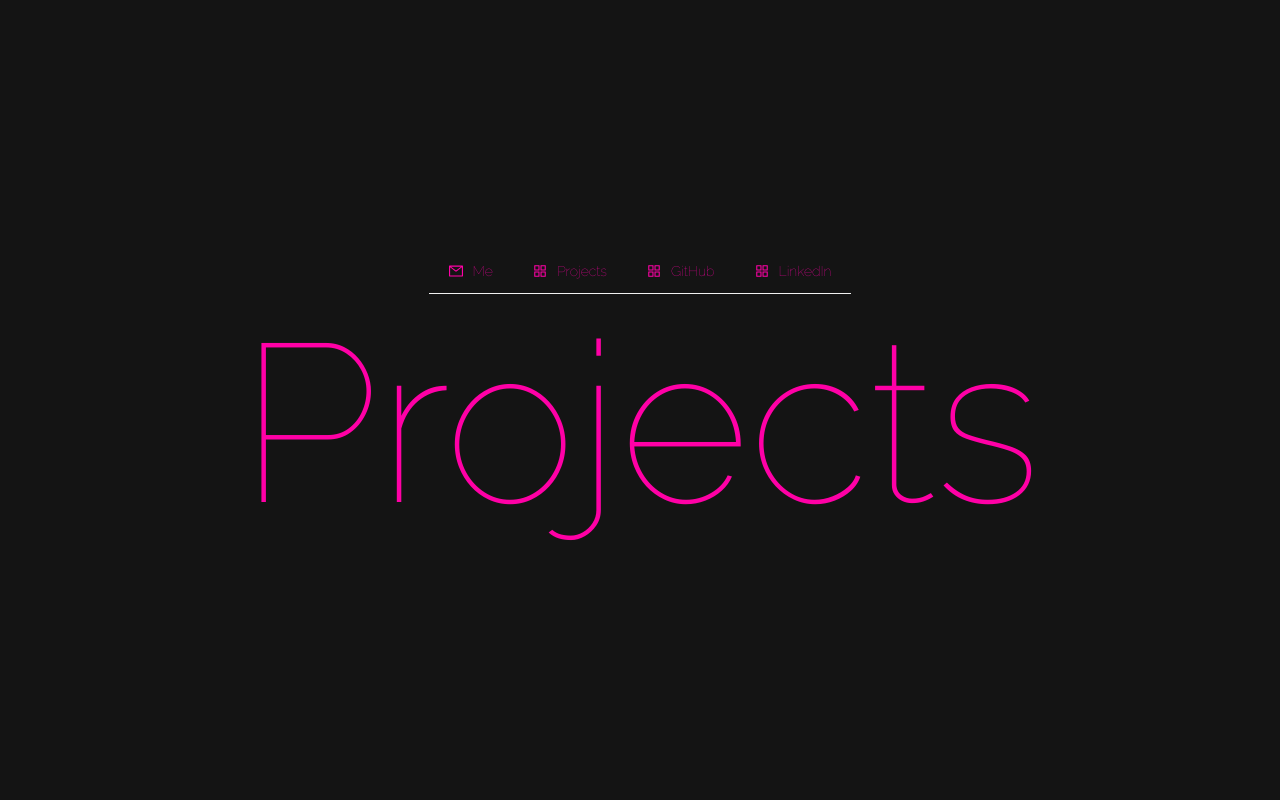
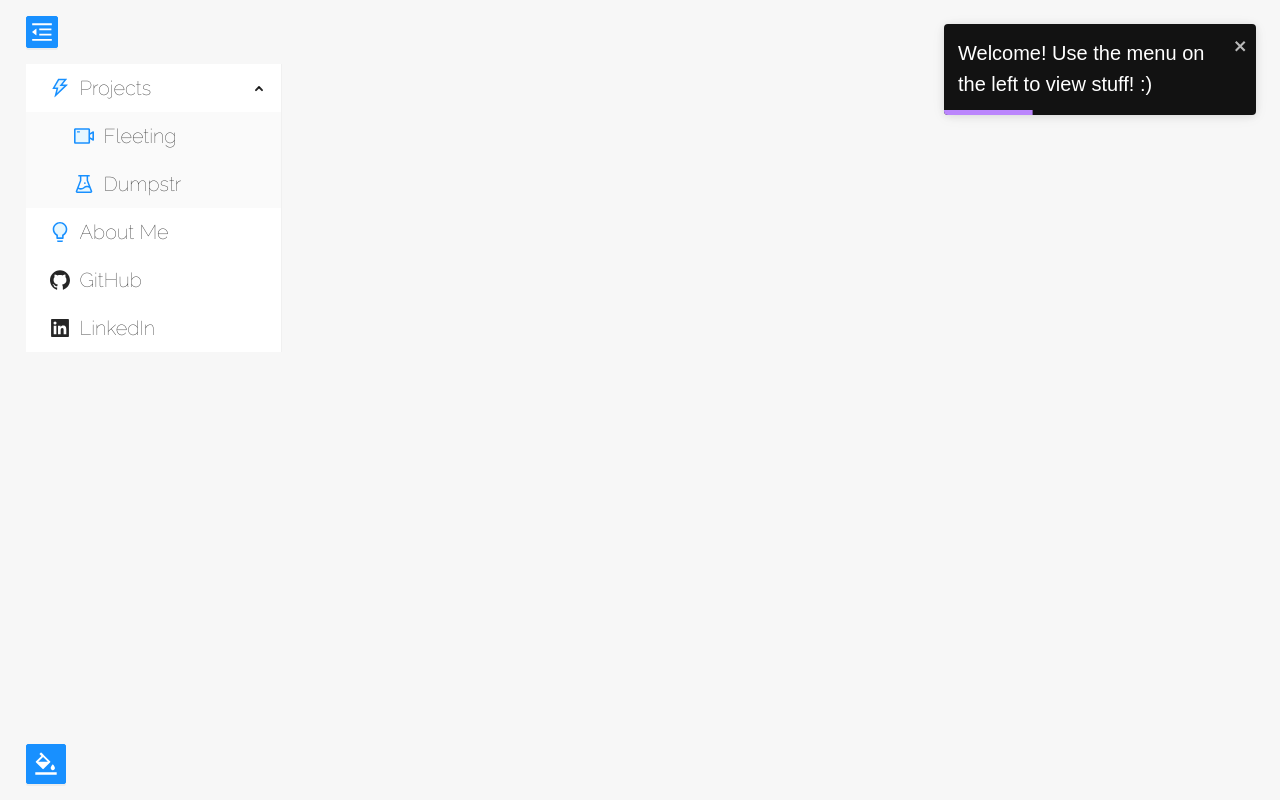
Before and after one commit to whenmoon/tombelton.io, a Next.js app: page / in a window 1280 px wide. Built offline with nearby package versions, Linux system fonts and the light colour scheme.

Commit message:
feat: added ant design

```diff
--- a/package.json
+++ b/package.json
@@ -16,7 +16,8 @@
 		"next-compose-plugins": "^2.2.1",
 		"next-plugin-antd-less": "^1.7.0",
 		"react": "17.0.2",
-		"react-dom": "17.0.2"
+		"react-dom": "17.0.2",
+		"react-toastify": "^8.1.0"
 	},
 	"devDependencies": {
 		"@types/react": "17.0.27",
--- a/pages/index.tsx
+++ b/pages/index.tsx
@@ -1,80 +1,87 @@
 import type { NextPage } from 'next'
-import Head from 'next/head'
+import React from 'react';
 import styles from '../styles/Home.module.css'
 import { useState, useEffect } from 'react';
-import { Menu } from 'antd';
-import { MailOutlined, AppstoreOutlined, SettingOutlined } from '@ant-design/icons';
+import { Menu, Button } from 'antd';
+import {
+	VideoCameraTwoTone,
+	GithubFilled,
+	LinkedinFilled,
+	BgColorsOutlined,
+	BulbTwoTone,
+	ExperimentTwoTone,
+	MenuUnfoldOutlined,
+	MenuFoldOutlined,
+	ThunderboltTwoTone
+} from '@ant-design/icons';
+import { ToastContainer, toast } from 'react-toastify';
+import 'react-toastify/dist/ReactToastify.css';
+
+const { SubMenu } = Menu;
 
 const Home: NextPage = () => {
-	const [selectedNavItem, setSelectedNavItem] = useState({ current: '' });
 	const [loading, setLoading] = useState(true);
+	const [darkTheme, setDarkTheme] = useState(false)
+	const [menuCollapsed, setMenuCollapsed] = useState(false)
 	useEffect(() => {
-
+		setTimeout(() => {
+			toast.dark("Welcome! Use the menu on the left to view stuff! :)")
+		}, 1000);
 	}, [])
 
-	const handleClick = (e: any) => {
-		console.log('click ', e);
-		setSelectedNavItem({ current: e.key });
-	};
-
 	return (
-		<div className={styles.container}>
+		<div className={darkTheme ? styles.containerDark : styles.container}>
 			<main className={styles.main}>
-				<Menu onClick={handleClick} selectedKeys={[selectedNavItem.current]} mode="horizontal">
-					<Menu.Item key="mail" icon={<MailOutlined />}>
-						Me
-					</Menu.Item>
-					<Menu.Item key="app" icon={<AppstoreOutlined />}>
-						Projects
-					</Menu.Item>
-					<Menu.Item key="app" icon={<AppstoreOutlined />}>
-						GitHub
-					</Menu.Item>
-					<Menu.Item key="app" icon={<AppstoreOutlined />}>
-						LinkedIn
-					</Menu.Item>
-				</Menu>
-				<a href="https://nextjs.org/docs" >
-					<h1 className={styles.title}>
-						Projects
-					</h1>
-				</a>
-				{/*<div className={styles.grid}>
-					<a href="https://nextjs.org/docs" className={styles.card}>
-						<h2>About &rarr;</h2>
-						<p>What I do..</p>
-					</a>
-
-					<a href="https://nextjs.org/learn" className={styles.card}>
-						<h2>Projects &rarr;</h2>
-						<p>What I've built..</p>
-					</a>
-
-					<a
-						href="https://github.com/vercel/next.js/tree/master/examples"
-						className={styles.card}
+				<ToastContainer
+					position="top-right"
+					autoClose={5000}
+					hideProgressBar={false}
+					newestOnTop={false}
+					pauseOnHover
+				/>
+				<div style={{ width: 256, position: "absolute", top: '2%', left: '2%', right: 0 }}>
+					<Button
+						type="primary"
+						onClick={() => setMenuCollapsed(prevTheme => (!prevTheme))}
+						style={{ marginBottom: 16 }}
+						icon={menuCollapsed ? <MenuUnfoldOutlined /> : <MenuFoldOutlined />}
+					/>
+					<Menu
+						defaultSelectedKeys={['0']}
+						defaultOpenKeys={['sub1']}
+						mode="inline"
+						theme={darkTheme ? "dark" : "light"}
+						inlineCollapsed={menuCollapsed}
 					>
-						<h2>GitHub &rarr;</h2>
-						<p>Codes 'n' stuff..</p>
-					</a>
-
-					<a
-						href="https://vercel.com/new?utm_source=create-next-app&utm_medium=default-template&utm_campaign=create-next-app"
-						className={styles.card}
-					>
-						<h2>LinkedIn &rarr;</h2>
-						<p>
-							Where I've worked..
-						</p>
-					</a>
-				</div>*/}
+						<SubMenu key="sub1" icon={<ThunderboltTwoTone />} title="Projects">
+							<Menu.Item key="5" icon={<VideoCameraTwoTone />}>Fleeting</Menu.Item>
+							<Menu.Item key="6" icon={<ExperimentTwoTone />}>Dumpstr</Menu.Item>
+						</SubMenu>
+						<Menu.Item key="1" icon={<BulbTwoTone />}>
+							About Me
+						</Menu.Item>
+						<Menu.Item key="2" icon={<GithubFilled />}>
+							GitHub
+						</Menu.Item>
+						<Menu.Item key="3" icon={<LinkedinFilled />}>
+							LinkedIn
+						</Menu.Item>
+					</Menu>
+				</div>
+				<Button
+					type="primary"
+					size="large"
+					onClick={() => setDarkTheme(prevTheme => (!prevTheme))}
+					icon={<BgColorsOutlined />}
+					style={{ position: "absolute", bottom: '2%', left: '2%', right: 0 }}
+				/>
 			</main>
 			{/*<footer className={styles.footer}>
 				<p>
 					Built with NextJS and TypeScript by Tom Belton
 				</p>
 			</footer>*/}
-		</div>
+		</div >
 	)
 }
 
--- a/styles/Home.module.css
+++ b/styles/Home.module.css
@@ -6,6 +6,18 @@
   justify-content: center;
   align-items: center;
   height: 100vh;
+	background-color: #f7f7f7;
+}
+
+.containerDark {
+	min-height: 100vh;
+  padding: 0 0.5rem;
+  display: flex;
+  flex-direction: column;
+  justify-content: center;
+  align-items: center;
+  height: 100vh;
+	background-color: #141414;
 }
 
 .main {
@@ -13,7 +25,7 @@
   flex: 1;
   display: flex;
   flex-direction: column;
-  justify-content: center;
+  /*justify-content: center;*/
   align-items: center;
 }
 
--- a/styles/vendor-theme/less/theme.less
+++ b/styles/vendor-theme/less/theme.less
@@ -1,9 +1,11 @@
 @import "~antd/dist/antd.less";
 
-@primary-color:  #ff00a6;
-@text-color:  #ff00a6;
-@body-background: #141414;
-@heading-color: #ff00a6;
+//@primary-color:  #ff00a6;
+//@text-color:  white;
+//@body-background: #141414;
+//@heading-color: #ff00a6;
 @font-family: 'Raleway', sans-serif;
-@link-hover-color: black;
-@component-background:#141414;
+@font-size-base: 20px;
+//@link-hover-color: black;
+
+//@component-background:#ff00a6;
```
Also changed, not shown: 1 other file (tests, documents, lock files or other folders).
